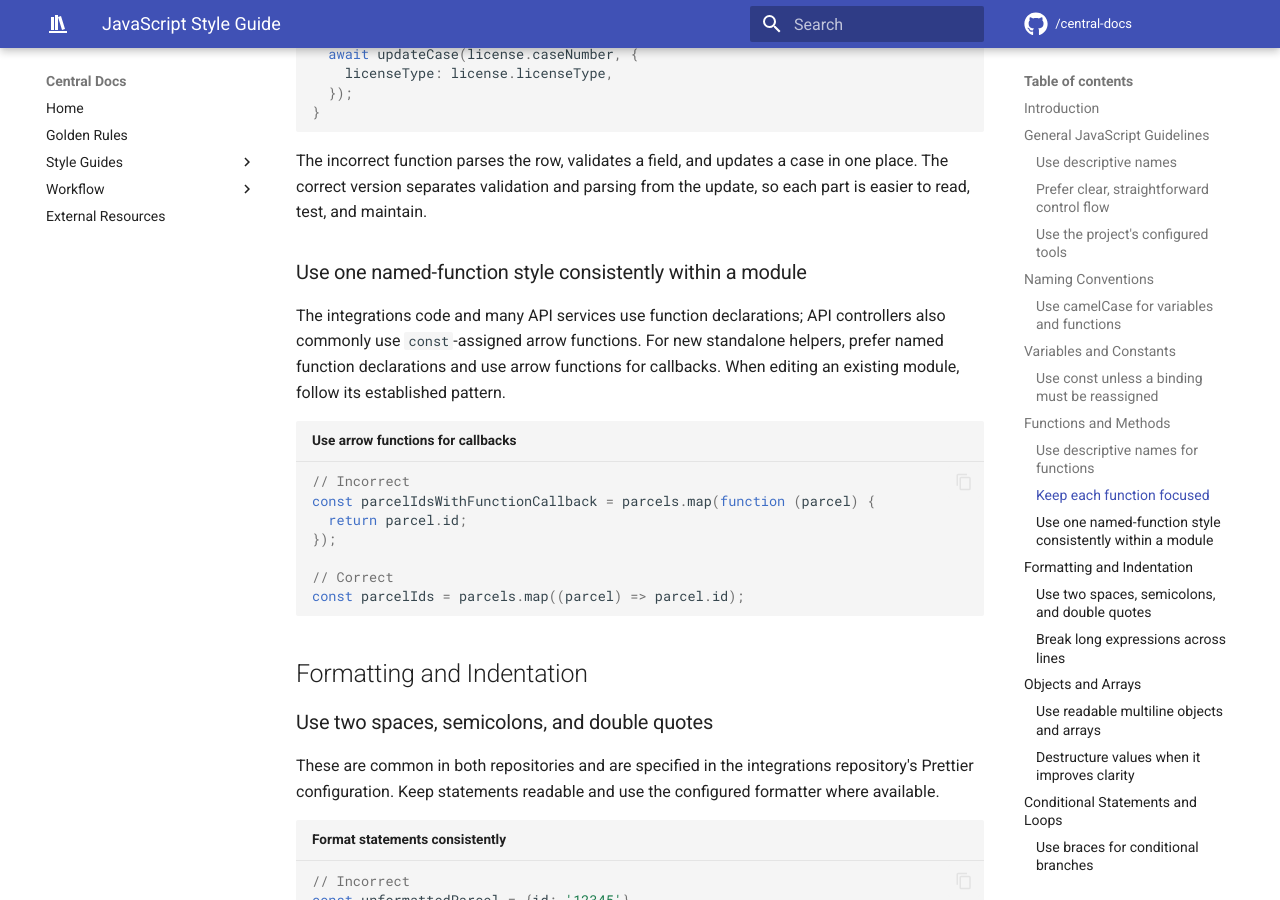
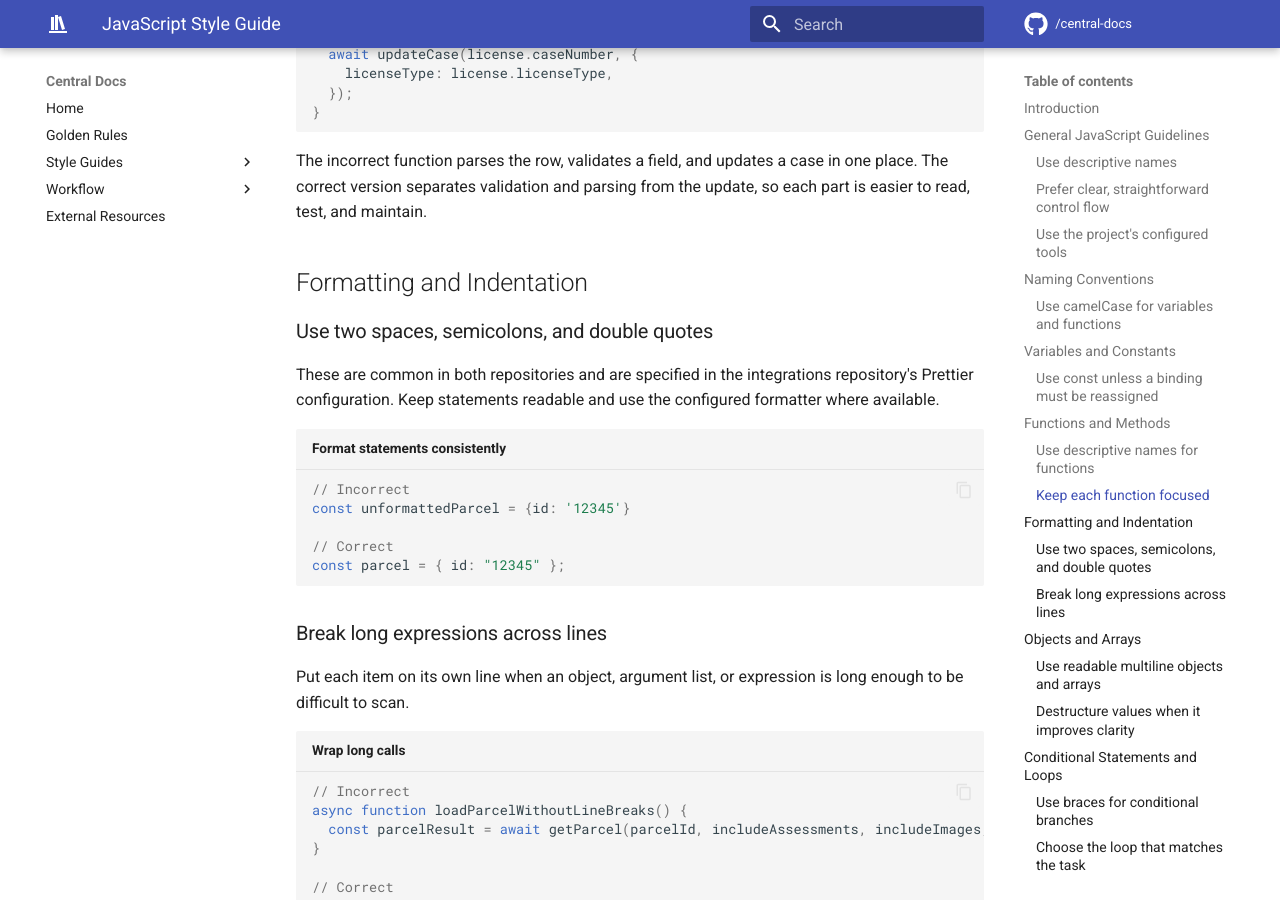
Before and after one commit to city-of-saint-louis/central-docs, an MkDocs documentation site: the page built from docs/JSGuidelines.md, in a window 1280 px wide and 900 px high, scrolled down 4955 px. Built offline with MkDocs 1.6.1 and Material for MkDocs 9.7.7, drawn with Linux system fonts in a browser that asks for light colours; comment, search, counter and statistics services are not loaded.

Commit message:
docs: removed section Use one named-function style consistently within a module

````diff
--- a/docs/JSGuidelines.md
+++ b/docs/JSGuidelines.md
@@ -235,22 +235,6 @@ The incorrect function parses the row, validates a field, and updates a case in
 one place. The correct version separates validation and parsing from the update,
 so each part is easier to read, test, and maintain.
 
-### Use one named-function style consistently within a module
-
-The integrations code and many API services use function declarations; API
-controllers also commonly use `const`-assigned arrow functions. For new
-standalone helpers, prefer named function declarations and use arrow functions
-for callbacks. When editing an existing module, follow its established pattern.
-
-```javascript title="Use arrow functions for callbacks"
-// Incorrect
-const parcelIdsWithFunctionCallback = parcels.map(function (parcel) {
-  return parcel.id;
-});
-
-// Correct
-const parcelIds = parcels.map((parcel) => parcel.id);
-```
 
 ## Formatting and Indentation
 
````
